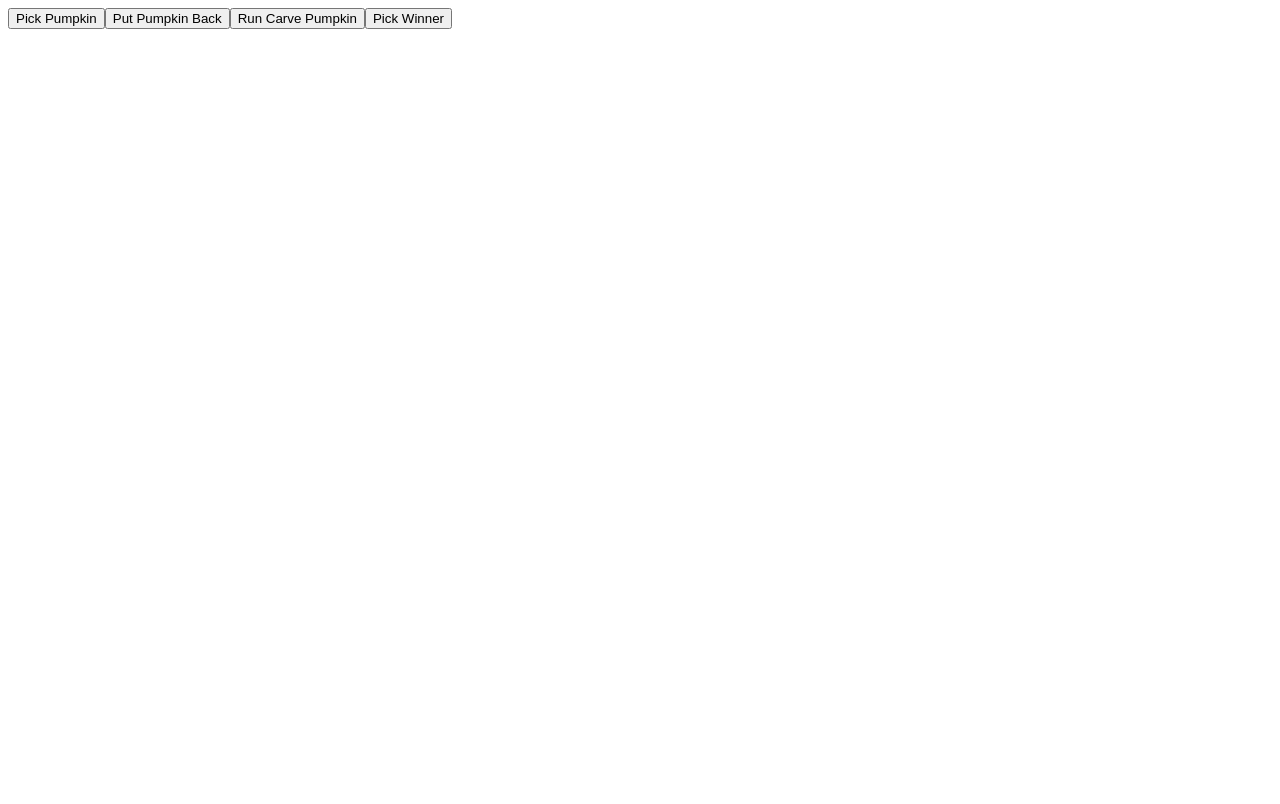
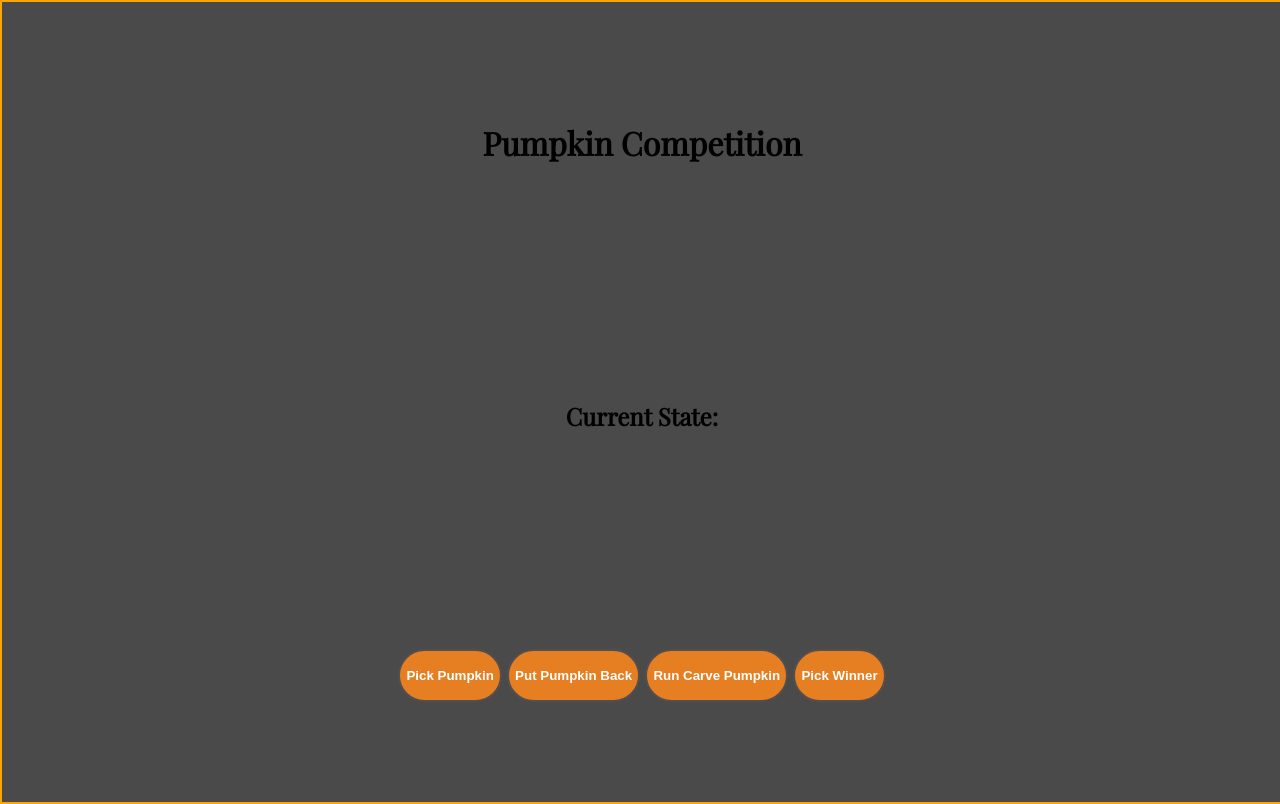
Before and after one commit to sandtomb/pumpkin-time, a Vue app: page / in a window 1280 px wide. Built offline with nearby package versions, Linux system fonts and the light colour scheme.

Commit message:
wip frontend feature

```diff
--- a/index.html
+++ b/index.html
@@ -3,6 +3,7 @@
   <head>
     <meta charset="UTF-8">
     <link rel="icon" href="/favicon.ico">
+    <link rel="stylesheet" href="style.css">
     <meta name="viewport" content="width=device-width, initial-scale=1.0">
     <title>Vite App</title>
   </head>
--- a/src/App.vue
+++ b/src/App.vue
@@ -1,29 +1,47 @@
 <template>
-
+  <div id="pumpkin-competition-wrapper">
+    <div id="title-wrapper">
+      <h1>Pumpkin Competition</h1>
+    </div>
+    <div id="state-display-wrapper">
+      <h2>Current State: </h2>
+    </div>
+    <div id="button-wrapper">
+      <div id="eye-1" class="eye"></div>
+      <div id="eye-2" class="eye"></div>
       <button
-  @click="carvePumpkin"
+        id="pick-pumpkin"
+        class="pumpkin-button"
+        @click="pickPumpkin"
         >
         Pick Pumpkin
       </button>
 
       <button
- @click="carvePumpkin"
+        id="put-pumpkin-back"
+        class="pumpkin-button"
+        @click="putPumpkinBack"
         >
         Put Pumpkin Back
       </button>
 
       <button
+        id="carve-pumpkin"
+        class="pumpkin-button"
         @click="carvePumpkin"
         >
         Run Carve Pumpkin
       </button>
 
       <button
- @click="carvePumpkin"
+        id="pick-winner"
+        class="pumpkin-button"
+        @click="pickWinner"
         >
           Pick Winner
       </button>
-
+    </div>
+  </div>
 </template>
 
 <script lang="ts">
@@ -240,5 +258,100 @@ export default {
 </script>
 
 <style scoped>
+  #pumpkin-competition-wrapper{
+    border: 2px solid orange;
+    display: flex;
+    height: 100vh;
+    width: 100%;
+    flex-direction: column;
+    align-items: center;
+    justify-content: space-around;
+    padding: 0;
+
+    position: relative;
+    width: 100%;
+    height: 100vh;
+    background-color: #4a4a4a; /* Dark background */
+    overflow: hidden;
+  }
+
+  @keyframes blink {
+    0%{
+      opacity: 0;
+    }
+    95% {
+      opacity: 0;
+    }
+    100% {
+      opacity: 50%;
+    }
+  }
+
+  .eye {
+    position: absolute;
+    width: 20px;
+    height: 50px;
+    background-color: rgba(255, 255, 255, 0.129);
+    border-radius: 100%;
+    margin: auto;
+  }
+
+  #eye-1 {
+    left: 25%;
+    top: 5%;
+    animation: blink 15s infinite;
+  }
+
+  #eye-2 {
+    left: 75%;
+    top: 15%;
+    animation: blink 15s infinite;
+  }
+
+  .eye::before {
+    content: '';
+    position: absolute;
+    top: 10px;
+    left: 5px;
+    width: 10px;
+    height: 30px;
+    background-color: #000;
+    border-radius: 50%;
+  }
+
+  .pumpkin-button {
+    height: 4em;
+    margin: .2em;
+    background-color: #e67e22; /* Pumpkin orange */
+    border: 2px solid #544e4e; /* Dark border for contrast */
+    color: #fff; /* White text for readability */
+    font-weight: bold;
+    border-radius: 4em; /* Rounded corners */
+    cursor: pointer;
+    transition: all 0.3s ease; /* Smooth transition for button press effect */
+  }
+
+  .pumpkin-button:hover {
+    background-color: #d35400; /* A darker orange on hover */
+  }
+
+  .pumpkin-button:active {
+    box-shadow: 0 1px #666; /* Less shadow to simulate button press */
+    transform: translateY(3px); /* Move the button down to simulate press */
+  }
+
+  /* Optional: A stem-like element for the button */
+  .pumpkin-button::before {
+    content: "";
+    display: block;
+    position: absolute;
+    top: -16px;
+    left: 50%;
+    transform: translateX(-50%);
+    width: 6px;
+    height: 16px;
+    background-color: #27ae60; /* Color of the stem */
+    border-radius: 50%;
+  }
 
 </style>
--- /dev/null
+++ b/style.css
@@ -0,0 +1,10 @@
+@import url('https://fonts.googleapis.com/css2?family=Playfair+Display&display=swap');
+body {
+    background-image: linear-gradient(60deg, #1c2229 0%, #2e363f 100%);
+    font-family: 'Playfair Display', serif;
+    font-weight: 100;
+    height: 100vh;
+    width: 100vw;
+    padding: 0;
+    margin: 0;
+}
```
Lines whose indentation alone changed are shown as unchanged.
